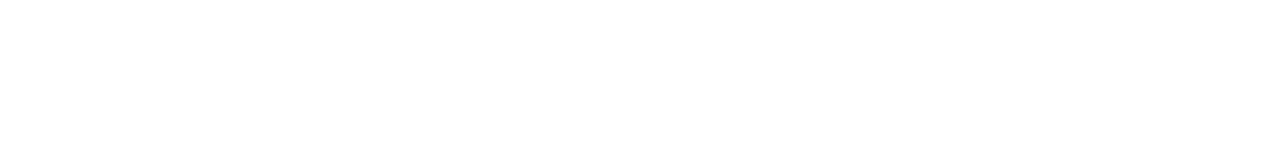
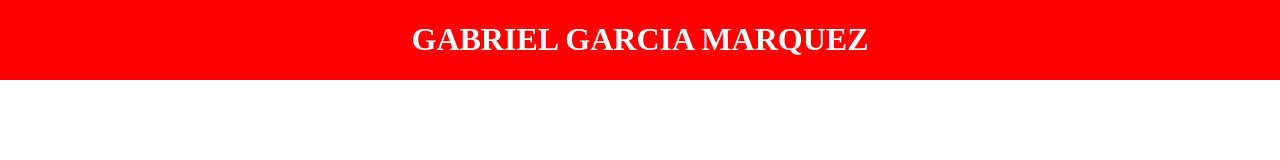
Before and after one commit to luis2816/TALLER_GGM, a plain HTML site: page index.html in a window 1280 px wide. Drawn offline with Linux system fonts and the light colour scheme.

Commit message:
Agregando Header a la pagina principal

```diff
--- a/CSS/css.css
+++ b/CSS/css.css
@@ -0,0 +1,19 @@
+html, body {
+    height: 100%;
+    margin: 0;
+    padding: 0;
+  }
+
+  .wrapper {
+    min-height: 100%;
+    margin-bottom: -50px;
+  }
+  header {
+    position: fixed;
+    top: 0;
+    left: 0;
+    right: 0;
+    background-color: red;
+    text-align: center;
+    color: white;
+  }
--- a/index.html
+++ b/index.html
@@ -5,8 +5,14 @@
     <meta http-equiv="X-UA-Compatible" content="IE=edge">
     <meta name="viewport" content="width=device-width, initial-scale=1.0">
     <title>GABRIEL GARCIA MARQUEZ</title>
+    <link rel="stylesheet" href="CSS/css.css">
 </head>
 <body>
-
+    <div class="wrapper">
+        <header>
+          <h1>GABRIEL GARCIA MARQUEZ</h1>
+        </header>
+    </div>
+    <script src="JS/js.js"></script>
 </body>
 </html>
```
